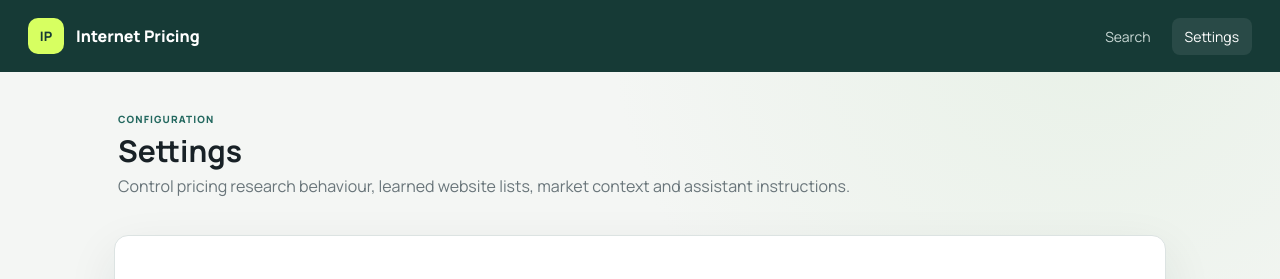
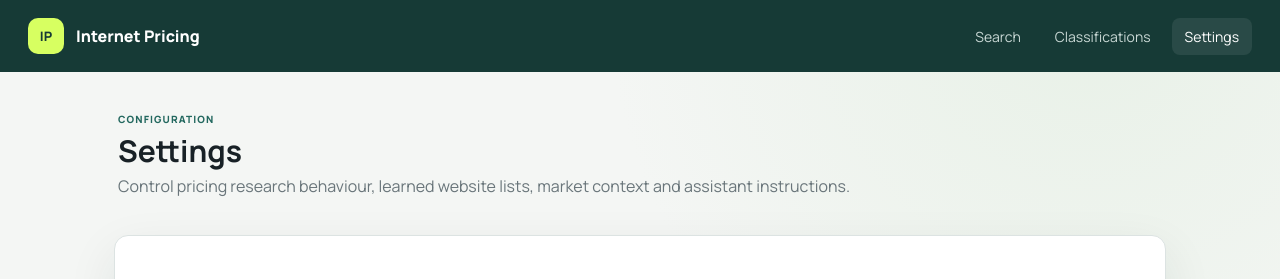
Before and after one commit to zageabb/Internet_pricing, a Flask app: template templates/settings.html in a window 1280 px wide. Shown: the top 279 px of the page. Run offline with Flask 3, Linux system fonts and the light colour scheme; the template is opened without the code that fills it, so the values that code supplies are empty; some libraries are stand-ins or nearby versions.

Commit message:
Add classifications navigation to settings page

```diff
--- a/templates/settings.html
+++ b/templates/settings.html
@@ -1,5 +1,5 @@
 <!doctype html><html lang="en"><head><meta charset="utf-8"><meta name="viewport" content="width=device-width,initial-scale=1"><title>Settings · Internet Pricing</title><link rel="preconnect" href="https://fonts.googleapis.com"><link rel="preconnect" href="https://fonts.gstatic.com" crossorigin><link href="https://fonts.googleapis.com/css2?family=Manrope:wght@400;500;600;700;800&display=swap" rel="stylesheet"><link rel="stylesheet" href="{{ url_for('static', filename='app.css') }}"><link rel="stylesheet" href="{{ url_for('static', filename='settings.css') }}"></head>
-<body><div class="site-shell"><nav class="app-nav"><a class="brand-lockup" href="/"><span class="brand-mark">IP</span><span>Internet Pricing</span></a><div class="nav-links"><a href="/">Search</a><a class="active" href="/settings">Settings</a></div></nav>
+<body><div class="site-shell"><nav class="app-nav"><a class="brand-lockup" href="/"><span class="brand-mark">IP</span><span>Internet Pricing</span></a><div class="nav-links"><a href="/">Search</a><a href="/classifications">Classifications</a><a class="active" href="/settings">Settings</a></div></nav>
 <main class="settings-page"><header class="page-heading"><span class="eyebrow">Configuration</span><h1>Settings</h1><p>Control pricing research behaviour, learned website lists, market context and assistant instructions.</p></header><section class="panel settings-panel">
 <form id="settings-form"><h2>Search settings</h2><div class="grid">
 <label>Ollama URL<input name="ollama_url" value="{{ settings.ollama_url }}"></label><label>Default model<input name="model" value="{{ settings.model }}"></label><label>Free search backends <small>Auto merges two available engines.</small><input name="search_backend" value="{{ settings.search_backend }}" placeholder="auto"></label>
```
